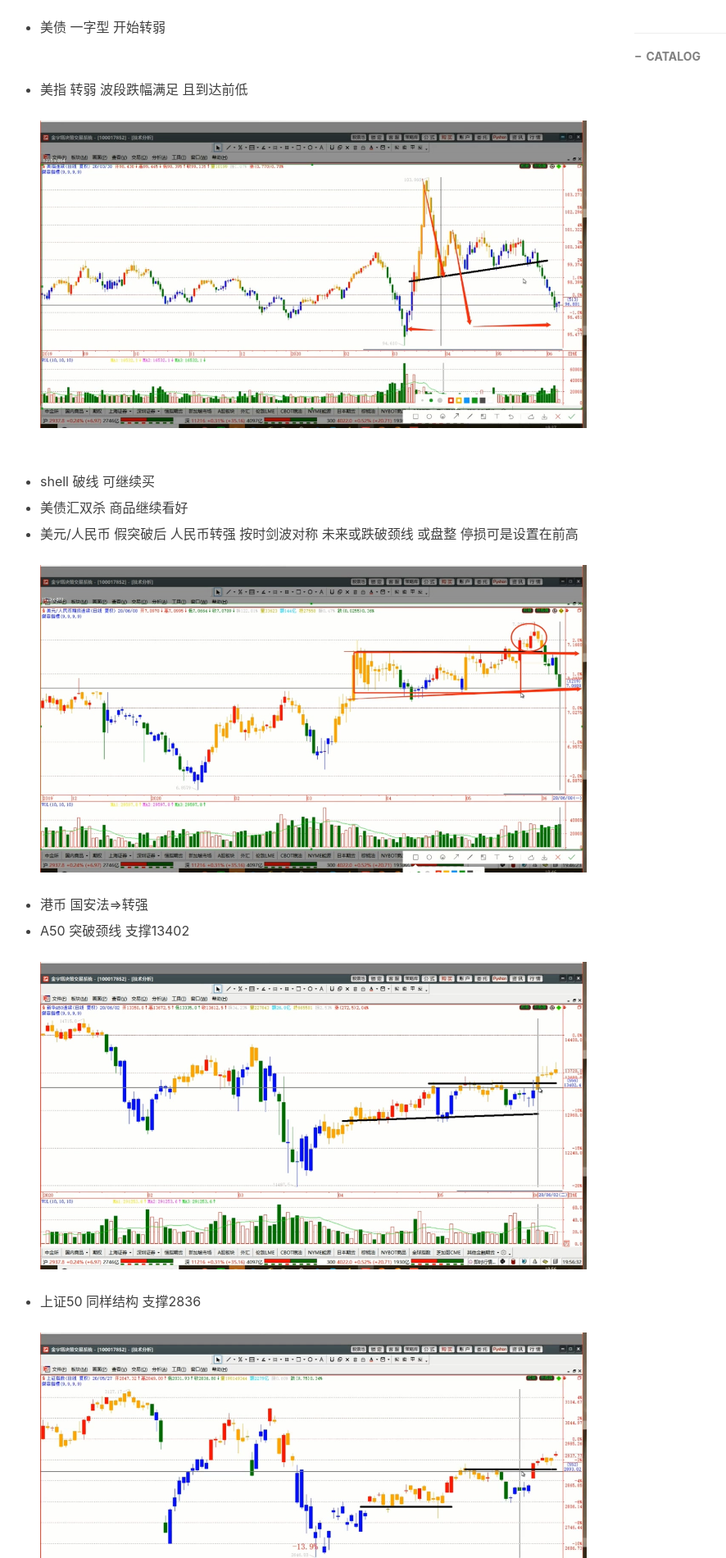
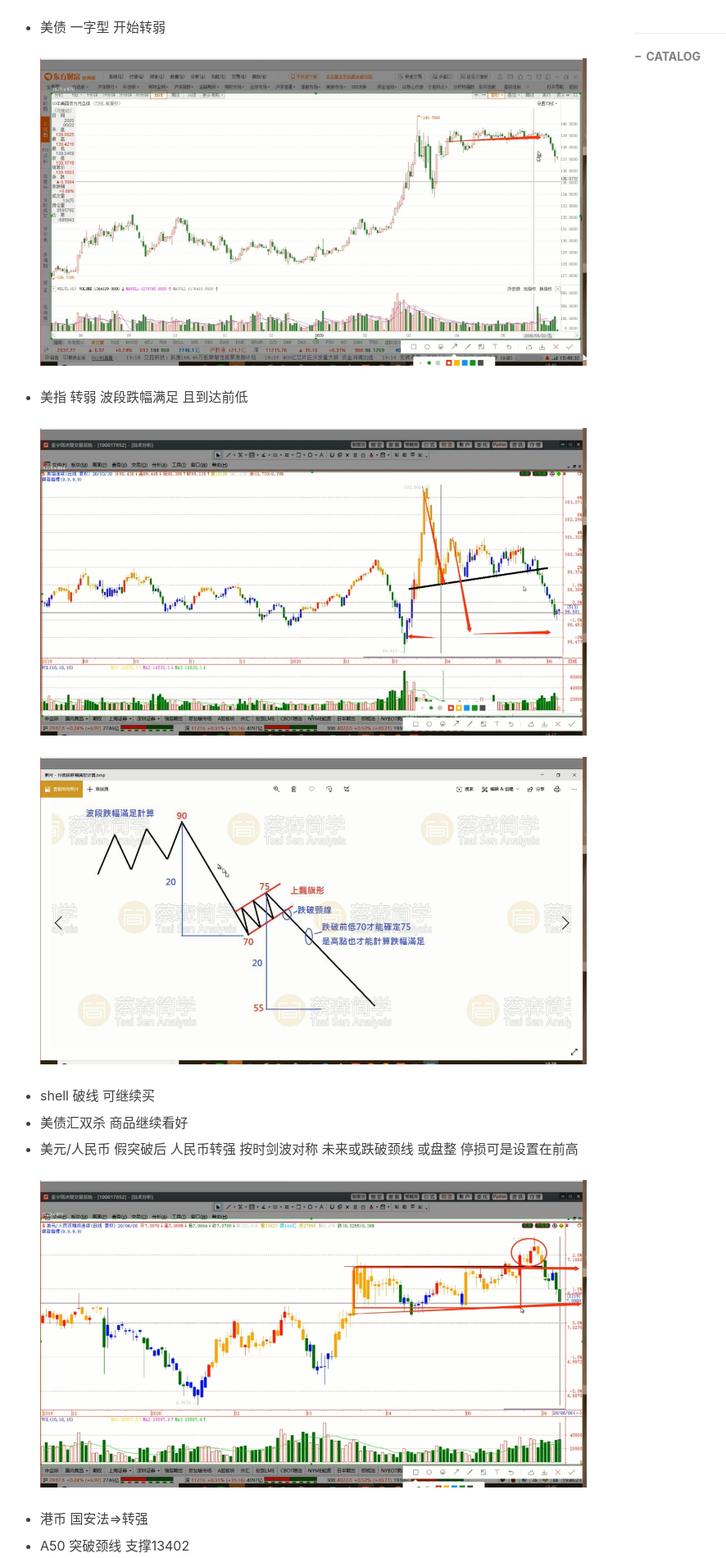
Before and after one commit to doraemon1293/doraemon1293.github.io, a Jekyll site: the page built from _posts/2020-06-08-money.md, in a window 1280 px wide. Shown: the part 423-2323 px from the top of the page at 82% size, without its empty margins (256-1142 px from the left). Built offline with Jekyll 4.4.1, drawn with Linux system fonts in a browser that asks for light colours; nearby versions of some CDN libraries; comment, search, counter and statistics services are not loaded.

Commit message:
Update 2020-06-08-money.md

```diff
--- a/_posts/2020-06-08-money.md
+++ b/_posts/2020-06-08-money.md
@@ -10,11 +10,11 @@
 ---
 
 * 美债 一字型 开始转弱
-![](../img/test.mp4_20200609_000230.375.jpg)
+![](/img/test.mp4_20200609_000230.375.jpg)
 
 * 美指 转弱 波段跌幅满足 且到达前低
 ![](/img/test.mp4_20200608_235947.062.jpg)
-![](img/test.mp4_20200609_000054.312.jpg)
+![](/img/test.mp4_20200609_000054.312.jpg)
 
 * shell 破线 可继续买
 
```
